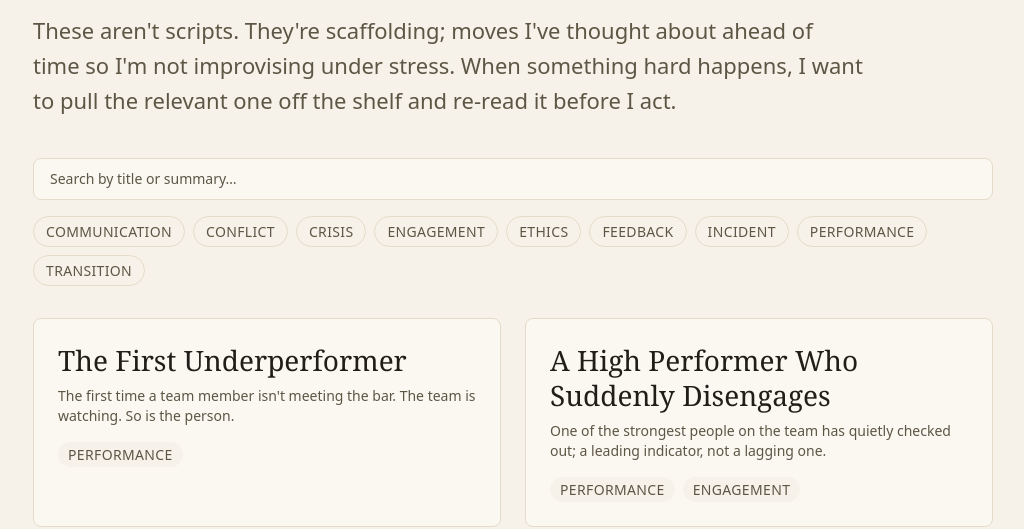
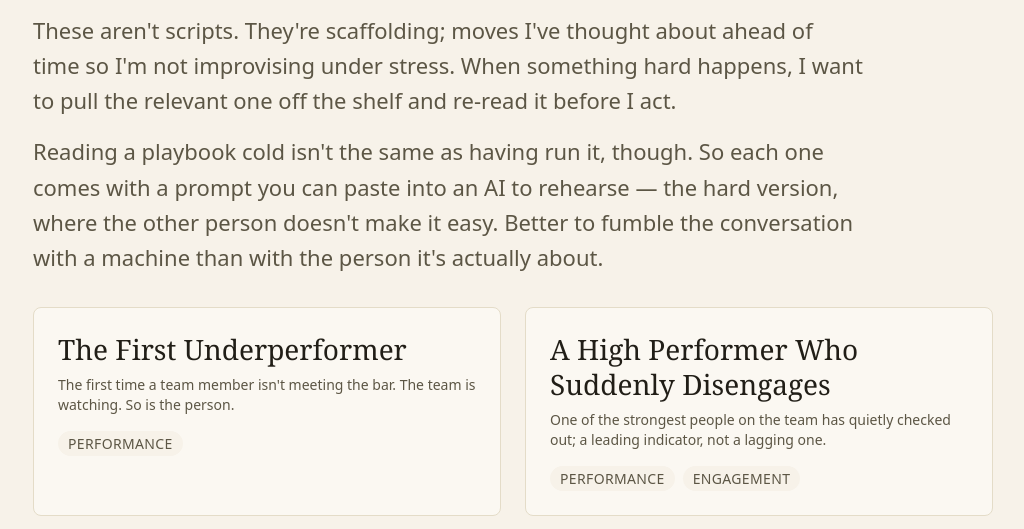
Before and after one commit to rob-legood/pcl, an Astro site: page /playbooks in a window 1280 px wide. Shown: the part 289-818 px from the top of the page, without its empty margins (127-1151 px from the left). Built offline with nearby package versions, Linux system fonts and the light colour scheme; Astro itself is replaced by a stand-in of ours.

Commit message:
Removed the search feature on the playbooks.  Not really needed

```diff
--- a/src/pages/playbooks/index.astro
+++ b/src/pages/playbooks/index.astro
@@ -24,7 +24,10 @@ const tags = [...new Set(playbooks.flatMap((entry) => entry.data.tags))].sort();
       so I'm not improvising under stress. When something hard happens, I want to pull the
       relevant one off the shelf and re-read it before I act.
     </p>
-
+    <p class="measure mt-4 text-lead text-ink-muted">
+      Reading a playbook cold isn't the same as having run it, though. So each one comes with a prompt you can paste into an AI to rehearse — the hard version, where the other person doesn't make it easy. Better to fumble the conversation with a machine than with the person it's actually about.
+    </p>
+    <!--
     <div class="mt-10 space-y-4">
       <label class="block">
         <span class="sr-only">Search playbooks</span>
@@ -59,10 +62,10 @@ const tags = [...new Set(playbooks.flatMap((entry) => entry.data.tags))].sort();
         </button>
       </div>
     </div>
-
     <p data-empty-state hidden class="mt-12 text-sm text-ink-muted">
       No playbooks match your search.
     </p>
+ -->
 
     <ul class="mt-8 grid gap-6 sm:grid-cols-2">
       {
```
